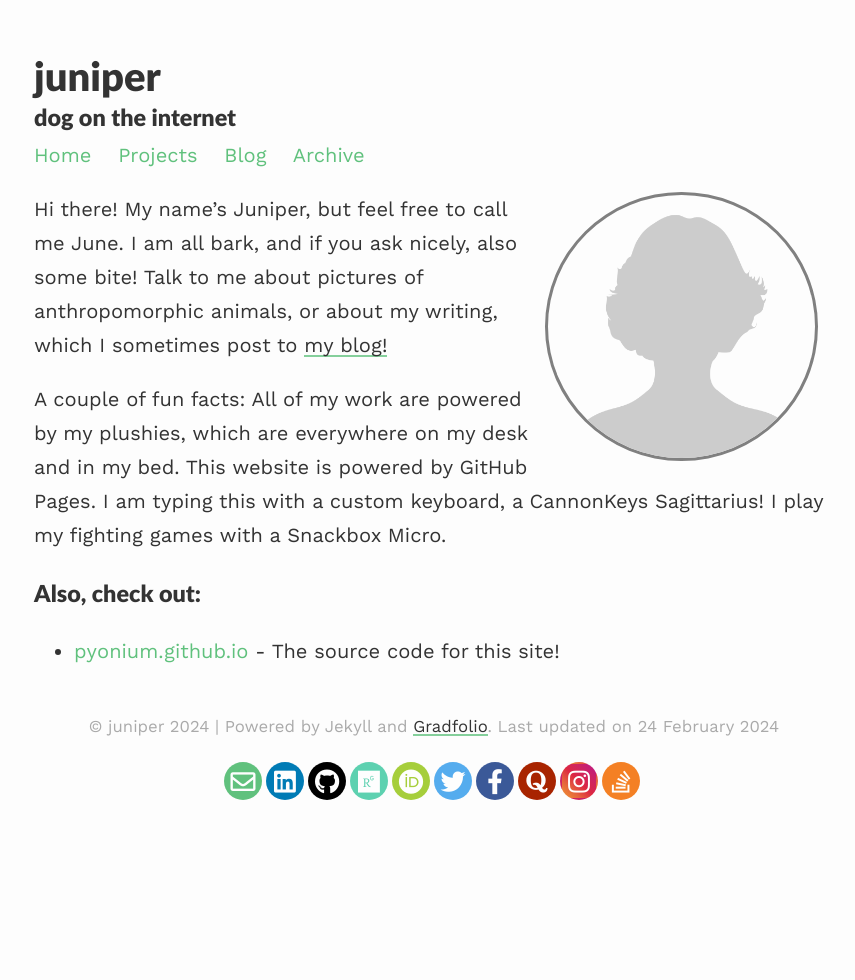
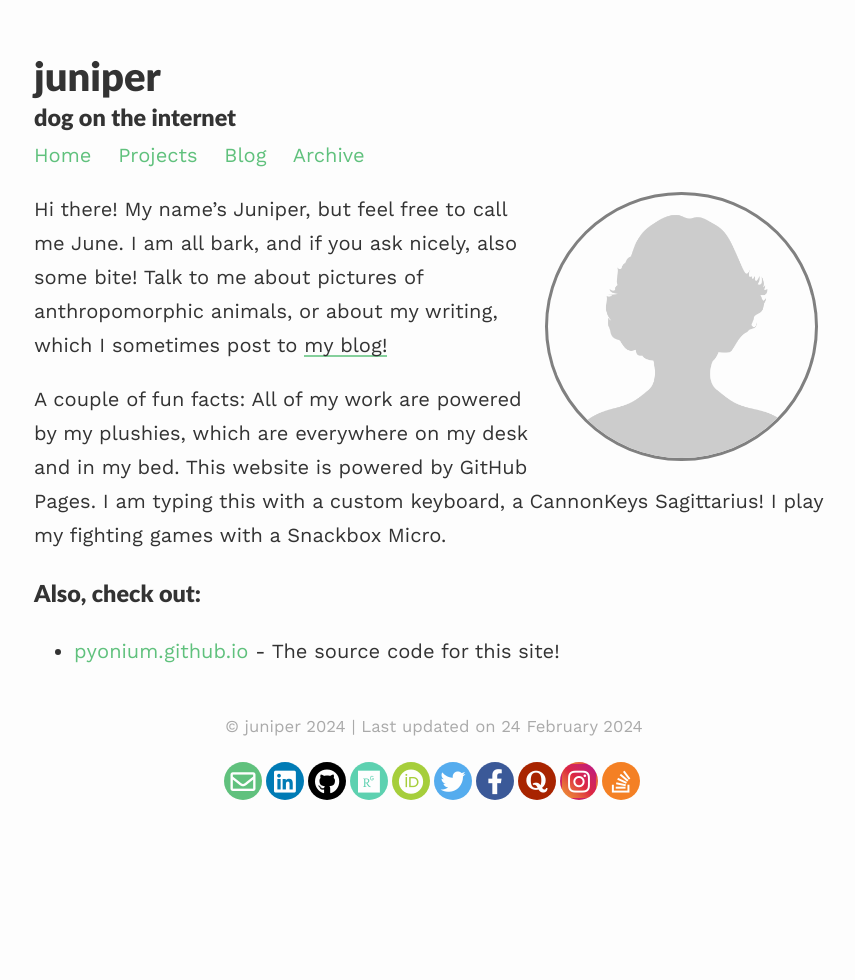
Before and after one commit to pyonium/pyonium.github.io, a Jekyll site: the page built from index.md, in a window 1280 px wide. Shown: the whole page, without its empty margins (206-1061 px from the left). Built offline with Jekyll 4.4.1, drawn with Linux system fonts in a browser that asks for light colours; nearby versions of some CDN libraries.

Commit message:
removed footer stuff

```diff
--- a/_layouts/default.html
+++ b/_layouts/default.html
@@ -34,9 +34,7 @@
         <footer>
           <p class="copy">
             <small> &copy; {{site.title}} {{ site.time | date: '%Y' }}
-                    | Powered by Jekyll and
-                    <a target="_blank" href="https://github.com/jitinnair1/gradfolio/">Gradfolio</a>.
-                    Last updated on {{ site.time | date_to_long_string }}
+                     | Last updated on {{ site.time | date_to_long_string }}
             </small>
           </p>
 
```
